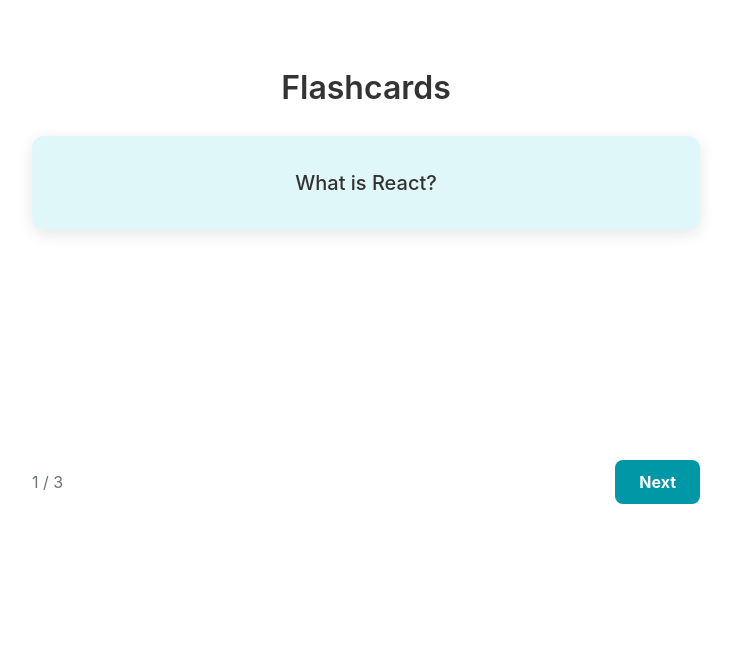
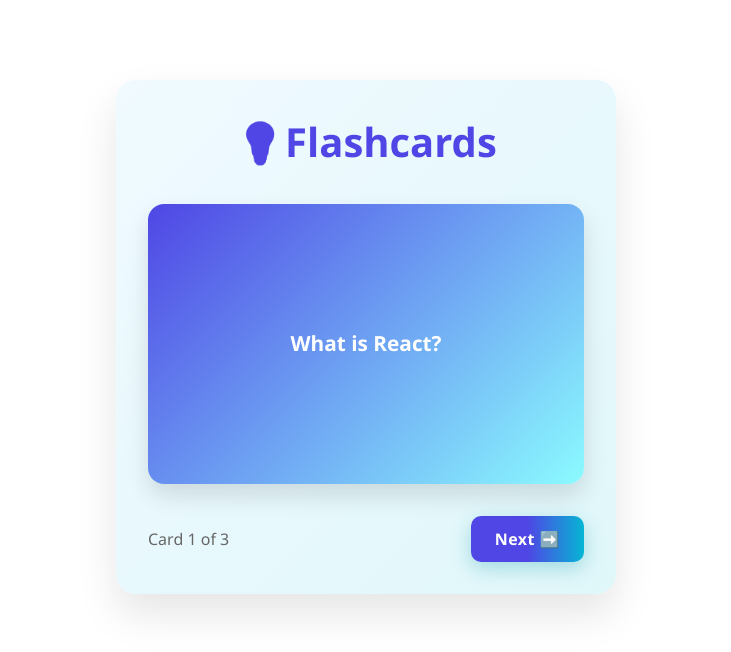
Before and after one commit to group-project-ensia/front_end, a React (Create React App) app: page /flashcards in a window 1280 px wide. Shown: the top 652 px of the page, without its empty margins (274-1005 px from the left). Built offline with nearby package versions, Linux system fonts and the light colour scheme.

Commit message:
flashcards UI improvement

```diff
--- a/src/pages/flashcards.css
+++ b/src/pages/flashcards.css
@@ -1,106 +1,105 @@
-/* Container Styling */
+/* Overall Container */
 .flashcards-container {
-    max-width: 700px;
-    margin: 2rem auto;
-    padding: 2rem 1rem;
+  max-width: 500px;
+  margin: 5rem auto;
+  padding: 2rem;
   text-align: center;
-    background-color: transparent; /* Light background for the page */
-    border-radius: 12px;
+  background: linear-gradient(135deg, #f0faff, #e0f7fa);
+  border-radius: 20px;
+  box-shadow: 0 20px 40px rgba(0, 0, 0, 0.1);
+  font-family: 'Segoe UI', sans-serif;
 }
 
-  /* Title Styling */
+/* Title */
 .flashcards-title {
-    font-size: 2rem;
-    font-weight: 600;
-    margin-bottom: 1.5rem;
-    color: #333;
+  font-size: 2.5rem;
+  font-weight: 700;
+  margin-bottom: 2rem;
+  background: #4f46e5;
+  -webkit-background-clip: text;
+  -webkit-text-fill-color: transparent;
 }
 
-  /* Flashcard Styling */
+/* Flashcard Core */
 .flashcard {
   perspective: 1000px;
-    margin-bottom: 1rem;
+  margin-bottom: 2rem;
   cursor: pointer;
-    transition: transform 0.3s ease-in-out;
+  transition: transform 0.3s ease;
 }
 
-  /* Flashcard Inner Flip Effect */
 .flashcard-inner {
+  width: 100%;
+  height: 280px;
+  transition: transform 0.6s ease;
+  transform-style: preserve-3d;
   position: relative;
-    width: 100%;
-    height: 300px; /* Fixed height for consistency */
-    transition: transform 0.6s;
-    transform-style: preserve-3d;
 }
 
-  /* Flip Effect */
 .flashcard.flipped .flashcard-inner {
   transform: rotateY(180deg);
 }
 
-  /* Front & Back of Flashcards */
+/* Shared Card Styles */
 .flashcard-front,
 .flashcard-back {
   position: absolute;
   width: 100%;
+  height: 100%;
   backface-visibility: hidden;
-    border-radius: 12px;
-    box-shadow: 0 4px 15px rgba(0, 0, 0, 0.1);
+  border-radius: 16px;
+  padding: 2rem;
+  display: flex;
+  align-items: center;
+  justify-content: center;
+  font-size: 1.3rem;
+  font-weight: 600;
+  transition: all 0.3s ease;
+  box-shadow: 0 12px 25px rgba(0, 0, 0, 0.12);
 }
 
-  /* Front Card Styling */
+/* Front */
 .flashcard-front {
-    background-color: #e0f7fa; /* Light Blue */
-    padding: 2rem;
-    display: flex;
-    justify-content: center;
-    align-items: center;
-    font-size: 1.25rem;
-    font-weight: 500;
-    color: #333;
+  background: linear-gradient(135deg, #4f46e5, #8bfbff);
+  color: #ffffff;
 }
 
-  /* Back Card Styling */
+/* Back */
 .flashcard-back {
+  background: linear-gradient(135deg, #ffffff, #d7f1f2);
+  color: black;
   transform: rotateY(180deg);
-    background-color: #0096a74e; /* Lighter Blue */
-    padding: 2rem;
-    display: flex;
-    justify-content: center;
-    align-items: center;
-    font-size: 1.125rem;
-    font-weight: 500;
-    color: #333;
 }
 
-  /* Controls and Index */
+/* Controls */
 .flashcard-controls {
   display: flex;
   justify-content: space-between;
   align-items: center;
-    margin-top: 1.5rem;
+  margin-top: 1rem;
 }
 
-  /* Index Styling */
+/* Index */
 .flashcard-index {
   font-size: 1rem;
-    color: #6b7280; /* Tailwind gray-500 */
+  color: #666;
 }
 
-  /* Next Button Styling */
-  .flashcard-controls button {
+/* Button */
+.next-button {
   padding: 0.75rem 1.5rem;
-    background-color: #0097a7;
+  background: linear-gradient(45deg, #0097a7, #00c4cc);
   color: white;
-    border: none;
-    border-radius: 8px;
-    cursor: pointer;
   font-weight: bold;
   font-size: 1rem;
-    transition: background-color 0.3s ease, transform 0.2s ease;
+  border: none;
+  border-radius: 10px;
+  cursor: pointer;
+  box-shadow: 0 6px 20px rgba(0, 151, 167, 0.3);
+  transition: transform 0.2s ease, box-shadow 0.3s ease;
 }
 
-  .flashcard-controls button:hover {
-    background-color: #0097a7;
+.next-button:hover {
   transform: translateY(-2px);
+  box-shadow: 0 10px 30px rgba(0, 151, 167, 0.4);
 }
--- a/src/pages/flashcards.tsx
+++ b/src/pages/flashcards.tsx
@@ -39,28 +39,24 @@
 
   return (
     <div className="flashcards-container">
-      <h2 className="flashcards-title">Flashcards</h2>
+      <h2 className="flashcards-title">💡Flashcards</h2>
 
       <div className={`flashcard ${flipped ? 'flipped' : ''}`} onClick={handleFlip}>
         <div className="flashcard-inner">
           <div className="flashcard-front">
-            <div className="flashcard-content">
-              <p>{currentCard.question}</p>
-            </div>
+            <p>{currentCard.question}</p>
           </div>
           <div className="flashcard-back">
-            <div className="flashcard-content">
-              <p>{currentCard.answer}</p>
-            </div>
+            <p>{currentCard.answer}</p>
           </div>
         </div>
       </div>
 
       <div className="flashcard-controls">
-        <div className="flashcard-index">
-          {currentIndex + 1} / {flashcardsData.length}
-        </div>
-        <button onClick={handleNext}>Next</button>
+        <span className="flashcard-index">
+          Card {currentIndex + 1} of {flashcardsData.length}
+        </span>
+        <button className="next-button vibrant" onClick={handleNext}>Next ➡️</button>
       </div>
     </div>
   );
```
Lines whose indentation alone changed are shown as unchanged.
